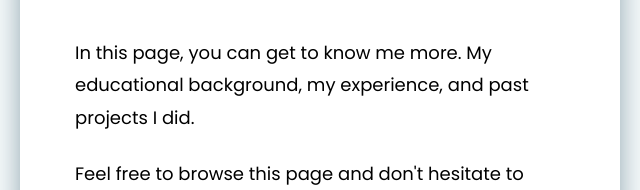
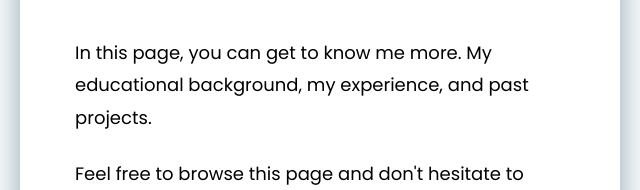
Before and after one commit to putukrisna6/putukrisna6.github.io, a plain HTML site: page index.html in a window 1280 px wide. Shown: the part 714-904 px from the top of the page, 320-960 px from the left. Drawn offline with nearby package versions, Linux system fonts and the light colour scheme.

Commit message:
Update index.html

```diff
--- a/index.html
+++ b/index.html
@@ -66,7 +66,7 @@
         <div class="tm-content">
           <h2 class="tm-page-title">Welcome to my personal page.</h2>
           <p class="mb-4">
-            In this page, you can get to know me more. My educational background, my experience, and past projects I did.
+            In this page, you can get to know me more. My educational background, my experience, and past projects.
           </p>
           <p>
             Feel free to browse this page and don't hesitate to <a href="contact.html" style="color: #219ebc;">contact me</a> directly!
```
